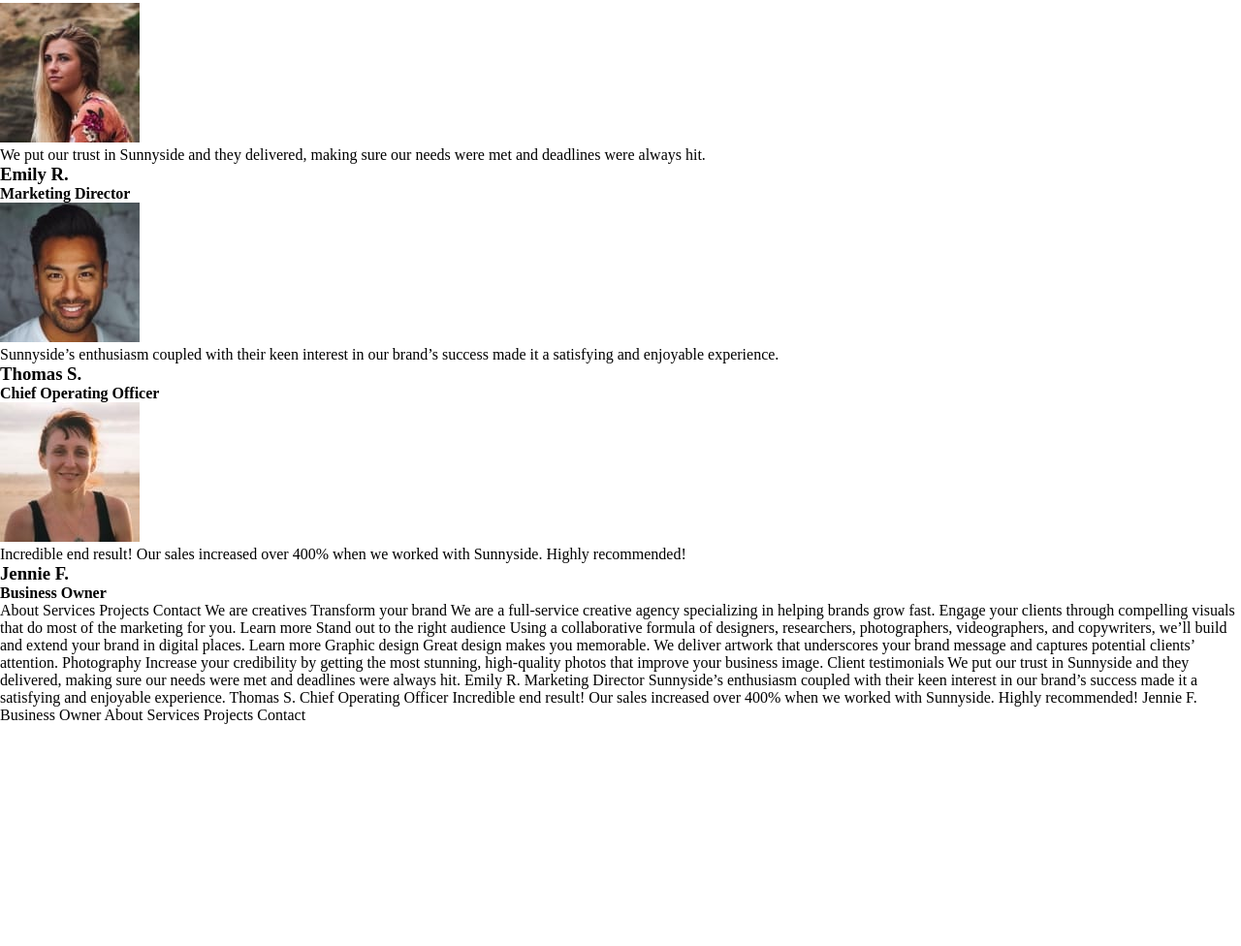
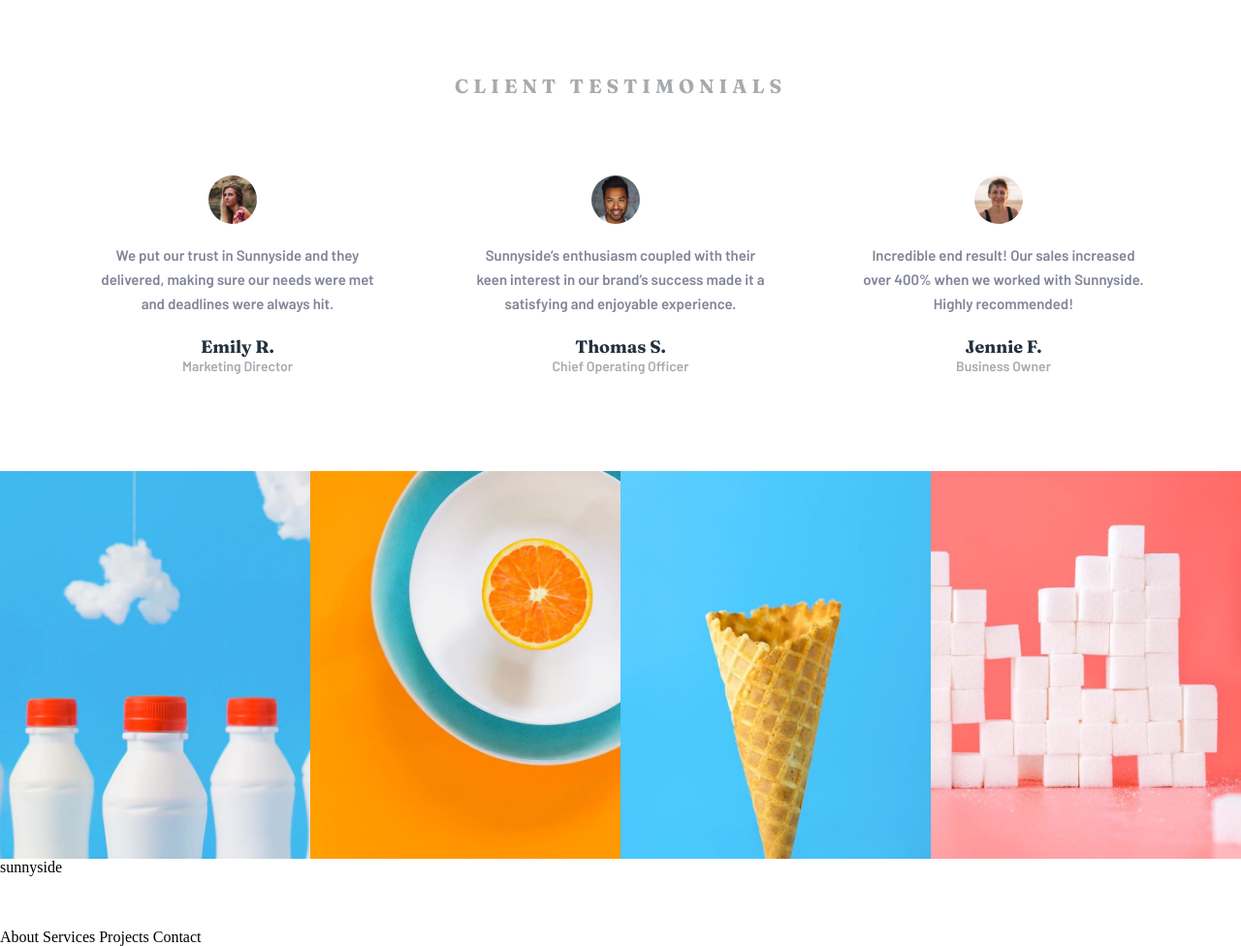
Before and after one commit to tomito26/sunnyside-agency-landing-page, a plain HTML site: page index.html in a window 1280 px wide. Shown: the part 2098-3074 px from the top of the page at 97% size. Before the commit the page ends 2845 px from the top, so only its background shows below. Drawn offline with Linux system fonts and the light colour scheme.

Commit message:
styled the client-testimonial sections and added images

```diff
--- a/css/styles.css
+++ b/css/styles.css
@@ -207,3 +207,72 @@ nav ul button{
     line-height: 25px
 
 }
+.client-testimonial{
+    margin: 100px 0 50px;
+    /* display: flex;
+    justify-content: center;
+    flex-direction: column; */
+}
+.client-testimonial h2{
+    font-family: "Fraunces",sans-serif;
+    font-size: 20px;
+    color:hsl(210, 4%, 67%);
+    text-align: center;
+    text-transform: uppercase;
+    letter-spacing: 5px;
+    margin-bottom: 60px;
+}
+.clients{
+    width: 100%;
+    display: flex;
+    justify-content: space-evenly;
+
+}
+.client{
+    display: flex;
+    flex-direction: column;
+    /* justify-content: space-evenly; */
+}
+
+.client img{
+    height: 50px;
+    width: 50px;
+    object-fit: cover;
+    object-position: center;
+    border-radius: 50%;
+    margin: 20px 40%;
+
+}
+.client-review p{
+    color: hsl(232, 10%, 55%);
+    font-family: "Barlow",sans-serif;
+    width: 300px;
+    text-align: center;
+    font-size: 15px;
+    line-height: 25px;
+    margin-bottom: 20px;
+}
+.client-review h3{
+    color: hsl(212, 27%, 19%);
+    font-family: "Fraunces",sans-serif;
+    font-size: 18px;
+    text-align: center;
+}
+.client-review h4{
+    text-align: center;
+    color: hsl(210, 4%, 67%);
+    font-size: 14px;
+    font-family: "Barlow",sans-serif;
+}
+.sunnyside{
+    width: 100%;
+    display: flex;
+    margin-top: 100px;
+
+}
+.sunnyside img{
+    width: 25%;
+    object-fit: cover;
+    object-position: center;
+    height: 400px;
+}
--- a/index.html
+++ b/index.html
@@ -97,53 +97,28 @@
           <div class="client-review">
             <p>Incredible end result! Our sales increased over 400% when we worked with Sunnyside. Highly recommended!</p>
             <h3>Jennie F.</h3>
-            <h4>  Business Owner</h4>
+            <h4>Business Owner</h4>
           </div>
         </div>
       </div>
-
+    </div>
+    <div class="sunnyside">
+      <img src="images/desktop/image-gallery-milkbottles.jpg" alt="milk-bottles">
+      <img src="images/desktop/image-gallery-orange.jpg" alt="orange">
+      <img src="images/desktop/image-gallery-cone.jpg" alt="cone">
+      <img src="images/desktop/image-gallery-sugarcubes.jpg" alt="sugar-cubes">
     </div>
   </main>
+  <footer>
+    <div class="logo">sunnyside</div>
+    <ul>
+      <li><a href=""></a></li>
+      <li><a href=""></a></li>
+      <li><a href=""></a></li>
+    </ul>
+  </footer>
 
-  About
-  Services
-  Projects
-  Contact
 
-  We are creatives
-
-  Transform your brand
-
-  We are a full-service creative agency specializing in helping brands grow fast.
-  Engage your clients through compelling visuals that do most of the marketing for you.
-
-  Learn more
-
-  Stand out to the right audience
-
-  Using a collaborative formula of designers, researchers, photographers, videographers, and copywriters, we’ll build and extend your brand in digital places.
-
-  Learn more
-
-  Graphic design
-  Great design makes you memorable. We deliver artwork that underscores your brand message and captures potential clients’ attention.
-
-  Photography
-  Increase your credibility by getting the most stunning, high-quality photos that improve your business image.
-
-  Client testimonials
-
-  We put our trust in Sunnyside and they delivered, making sure our needs were met and deadlines were always hit.
-  Emily R.
-  Marketing Director
-
-  Sunnyside’s enthusiasm coupled with their keen interest in our brand’s success made it a satisfying and enjoyable experience.
-  Thomas S.
-  Chief Operating Officer
-
-  Incredible end result! Our sales increased over 400% when we worked with Sunnyside. Highly recommended!
-  Jennie F.
-  Business Owner
 
   About
   Services
```
